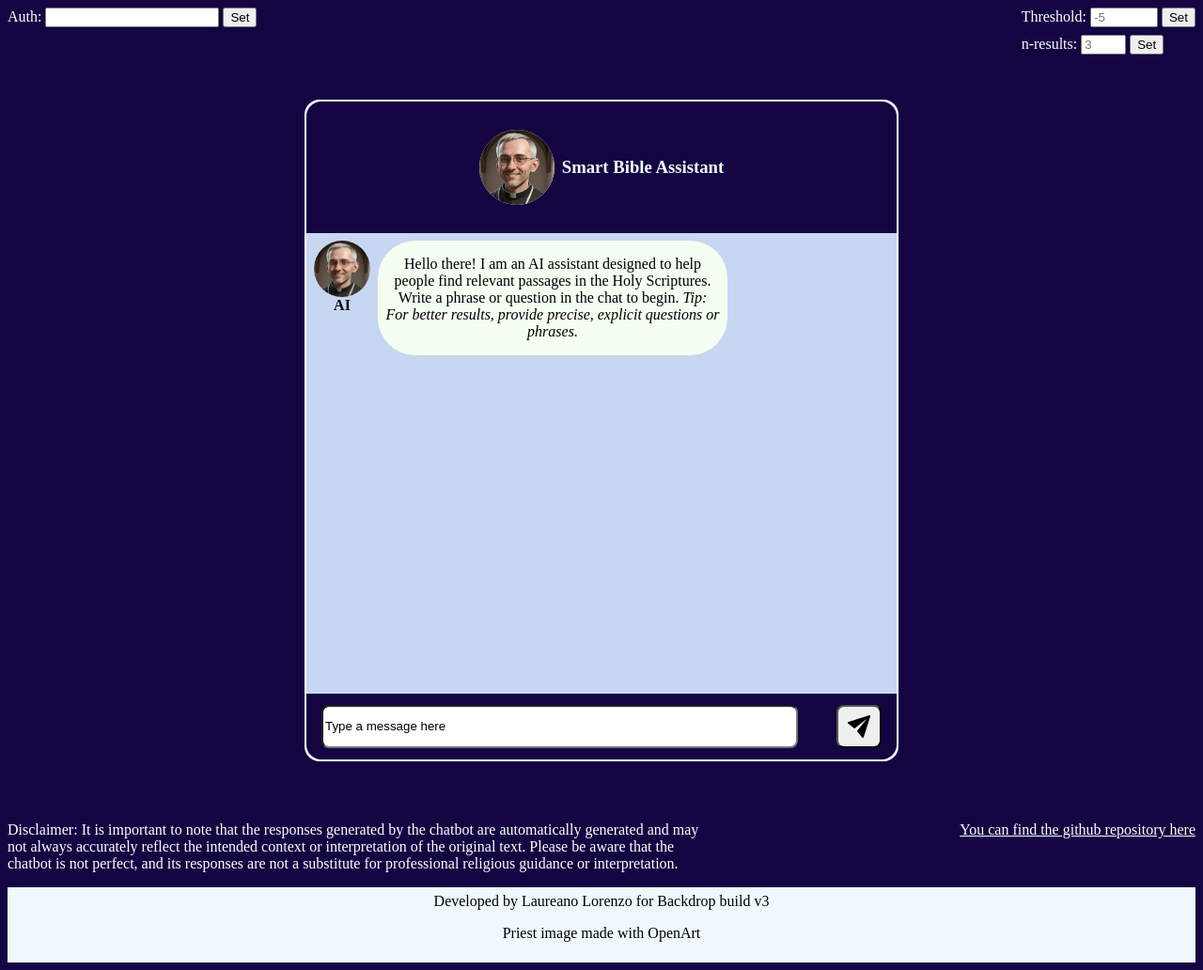
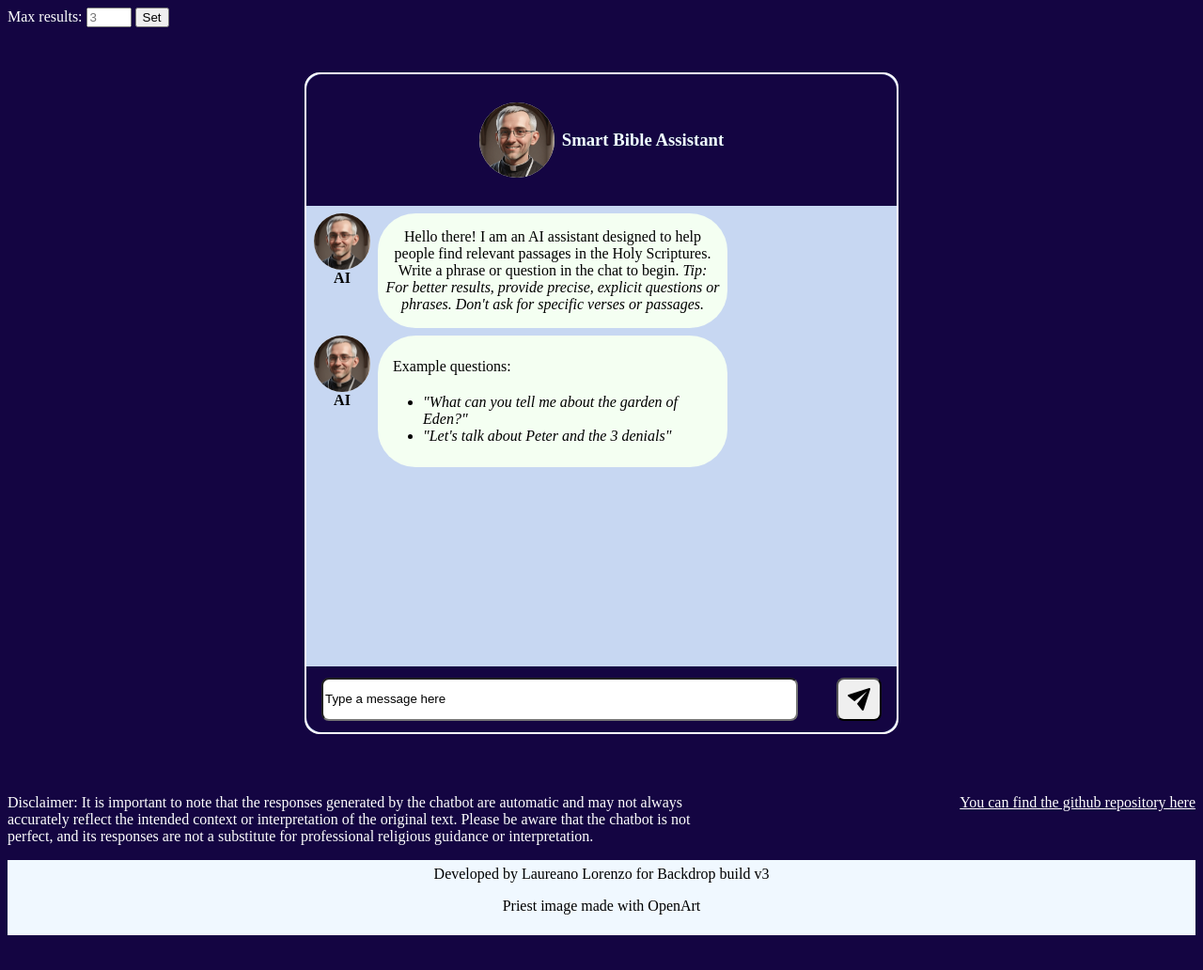
Before and after one commit to laureanolorenzo/sm-bible-remote, a Flask app: page / in a window 1280 px wide. Shown: the whole page at 94% size. After the commit the page ends 995 px from the top, so only its background shows below. Run offline with Flask 3, Linux system fonts and the light colour scheme.

Commit message:
Removed auth and threshold parameters. Also added a few example questions to help the user

```diff
--- a/app.py
+++ b/app.py
@@ -6,7 +6,7 @@ from dotenv import load_dotenv
 import requests
 load_dotenv()
 pc_API_key = os.getenv('PINECONE_API_KEY')
-own_API_key = os.getenv('OWN_API_KEY')
+# own_API_key = os.getenv('OWN_API_KEY')
 doc_name = 'sb_test' #####CHANGE LATER
 index_name='smart-bible'
 pc_index = pinecone_index(pc_API_key,index_name) # Pinecone connection
@@ -23,14 +23,14 @@ def post_predict():
     threshold = request.get_json().get('threshold')
     n_results_passed = request.get_json().get('n_results')
     if not threshold:
-        threshold = -5
+        threshold = -2
     if not n_results_passed:
         n_results_passed = 3
+    if n_results_passed > 5:
+        n_results_passed = 5
     threshold = float(threshold)
     n_results_passed = int(n_results_passed)
     incoming_api_key = request.headers.get('Auth')
-    if own_API_key != incoming_api_key:
-        return jsonify({'status':401,'relevant_docs':[]})
     filtered_query = filter_stopwords(text)
     json_query = json.dumps({'message':filtered_query})
     answer = requests.post(
@@ -63,6 +63,5 @@ def post_predict():
         'relevant_documents': relevant_docs, #etc
     }
     return jsonify(response)
-
 if __name__ == '__main__':
     app.run()
--- a/static/css/styles.css
+++ b/static/css/styles.css
@@ -208,6 +208,16 @@ body {
 .passage {
     text-align: left;
 }
+.questions {
+    text-align: left;
+    margin: 8px;
+}
+.questions > p {
+    margin-bottom: 2px;
+}
+.questions > ul {
+    margin-top: 0px;
+}
 
 /* HTML: <div class="loader"></div> Thank you to: https://css-loaders.com/dots/*/
 .loader {
--- a/static/js/chat-script.js
+++ b/static/js/chat-script.js
@@ -55,8 +55,12 @@ function createHTMLFromResponse(results){
 
 
 }
-async function displayNewUserMessage(message,chatHistory,userInputBar,authInput,tInput,nInput) {
+async function displayNewUserMessage(message,chatHistory,userInputBar,nInput) {
     displayingMessage = true; //Disable chat while waiting for api result
+    if (chatHistory.childElementCount > 40){ //To keep chat size under control
+        chatHistory.removeChild(chatHistory.firstElementChild)
+        console.log('REMOVED')
+    }
 
     if (message.value.length) {
         await new Promise(resolve => setTimeout(resolve,50));
@@ -84,9 +88,9 @@ async function displayNewUserMessage(message,chatHistory,userInputBar,authInput,
             method: 'POST',
             headers: {
                 "Content-Type": "application/json",
-                "Auth": authInput
+                // "Auth": authInput
               },
-            body: JSON.stringify({message:messageForAPI,n_results:nInput,threshold:tInput})
+            body: JSON.stringify({message:messageForAPI,n_results:nInput})
         });
         results = await results.json()
         let loadingElem = document.getElementById('loading-child');
@@ -99,16 +103,6 @@ let displayingMessage = false; //Outside window event listener, otherwise it get
 window.addEventListener('load', () => {
     const userInputBar = document.querySelector('.user-input-bar');
     const sendBtn = document.querySelector('.send-btn');
-    let authBtn = document.querySelector('.auth-btn');
-    let authInput;
-    authBtn.addEventListener('click', ()=> {
-        authInput = document.querySelector('.auth').value;
-    })
-    let tBtn = document.querySelector('.threshold-btn');
-    let tInput;
-    authBtn.addEventListener('click', ()=> {
-        tInput = document.querySelector('.threshold').value;
-    })
     let nBtn = document.querySelector('.n-results-btn');
     let nInput;
     nBtn.addEventListener('click', ()=> {
@@ -130,13 +124,13 @@ window.addEventListener('load', () => {
         sendBtn.addEventListener('click',()=>
         {
             if ((userInputBar.value != 'Type a message here') && (!displayingMessage)){
-                displayNewUserMessage(userInputBar,chatHistorySection,userInputBar,authInput,tInput,nInput);
+                displayNewUserMessage(userInputBar,chatHistorySection,userInputBar,nInput);
             }
         });
         window.addEventListener('keydown',(e)=>
         {
             if ((e.key == 'Enter') && (userInputBar == document.activeElement) && (!displayingMessage)) {
-                displayNewUserMessage(userInputBar,chatHistorySection,userInputBar,authInput,tInput,nInput);
+                displayNewUserMessage(userInputBar,chatHistorySection,userInputBar,nInput);
             } else if ((userInputBar == document.activeElement) && (userInputBar.value == 'Type a message here') && (e.key != 'Enter')) {
                 userInputBar.value = '';
             }
--- a/templates/index.html
+++ b/templates/index.html
@@ -9,19 +9,19 @@
 <body>
     <header>
         <div class="header-nav">
-            <nav>
+            <!-- <nav>
                 <label for="auth" class= "top-label">Auth: </label>
                 <input type="text" name="auth" class="auth">
                 <button class="auth-btn">Set</button>
-            </nav>
-            <nav class="params-right">
-                <div class="component">
+            </nav> -->
+            <!-- <nav class="params-right"> -->
+                <!-- <div class="component">
                     <label for="threshold" class="top-label">Threshold: </label>
                     <input type="number" name="threshold" class="threshold" step="0.1" max="5" min="-9" placeholder="-5">
                     <button class="threshold-btn">Set</button>
-                </div>
+                </div> -->
                 <div class="component">
-                    <label for="n-results" class="top-label">n-results: </label>
+                    <label for="n-results" class="top-label">Max results: </label>
                     <input type="number" name="n-results" class="n-results" min="1" max="5" placeholder="3">
                     <button class="n-results-btn">Set</button>
                 </div>
@@ -46,12 +46,29 @@
                             <img src="static/images/openArtPriest.png" alt="Chatbot's profile picture" class = "agent-pic">
                             <p><b>AI</b></p>
                         </div>
-                        <div class="agent-message">
-                            <p>Hello there! I am an AI assistant designed to help people find relevant passages in
-                                the Holy Scriptures. Write a phrase or question in the chat to begin. <i>Tip: For better results, provide precise, explicit questions or phrases.</i>
+                        <div class="agent-message first-message">
+                            <p class="welcome">Hello there! I am an AI assistant designed to help people find relevant passages in
+                                the Holy Scriptures. Write a phrase or question in the chat to begin. <i>Tip: For better results, provide precise, explicit questions or phrases. Don't ask for specific verses or passages.</i>
                             </p>
                         </div>
                     </div>
+                        <div class="agent-interaction">
+                            <div class="agent-profile">
+                                <img src="static/images/openArtPriest.png" alt="Chatbot's profile picture" class = "agent-pic">
+                                <p><b>AI</b></p>
+                            </div>
+                            <div class="agent-message">
+                                <div class="questions">
+                                    <p>Example questions: </p><br>
+                                    <ul>
+                                        <li><em>"What can you tell me about the garden of Eden?"</em><br></li>
+                                        <li><em>"Let's talk about Peter and the 3 denials"</em></li>
+                                    </ul>
+
+                                </div>
+                            </div>
+                        </div>
+
                     <div class="user-interaction">
 
                     </div>
@@ -65,7 +82,7 @@
             </div>
         </div>
         <nav class="nav-bot">
-            <p class="bot-text">Disclaimer: It is important to note that the responses generated by the chatbot are automatically generated and
+            <p class="bot-text">Disclaimer: It is important to note that the responses generated by the chatbot are automatic and
                 may not always accurately reflect the intended context or interpretation of the original text. Please be aware that the chatbot is not perfect, and its responses are not a substitute for professional religious guidance or interpretation.</p>
             <p class="bot-text"><a href="https://github.com/laureanolorenzo/Smart-Bible">You can find the github repository here</a></p>
         </nav>
```
Also changed, not shown: README.md.
